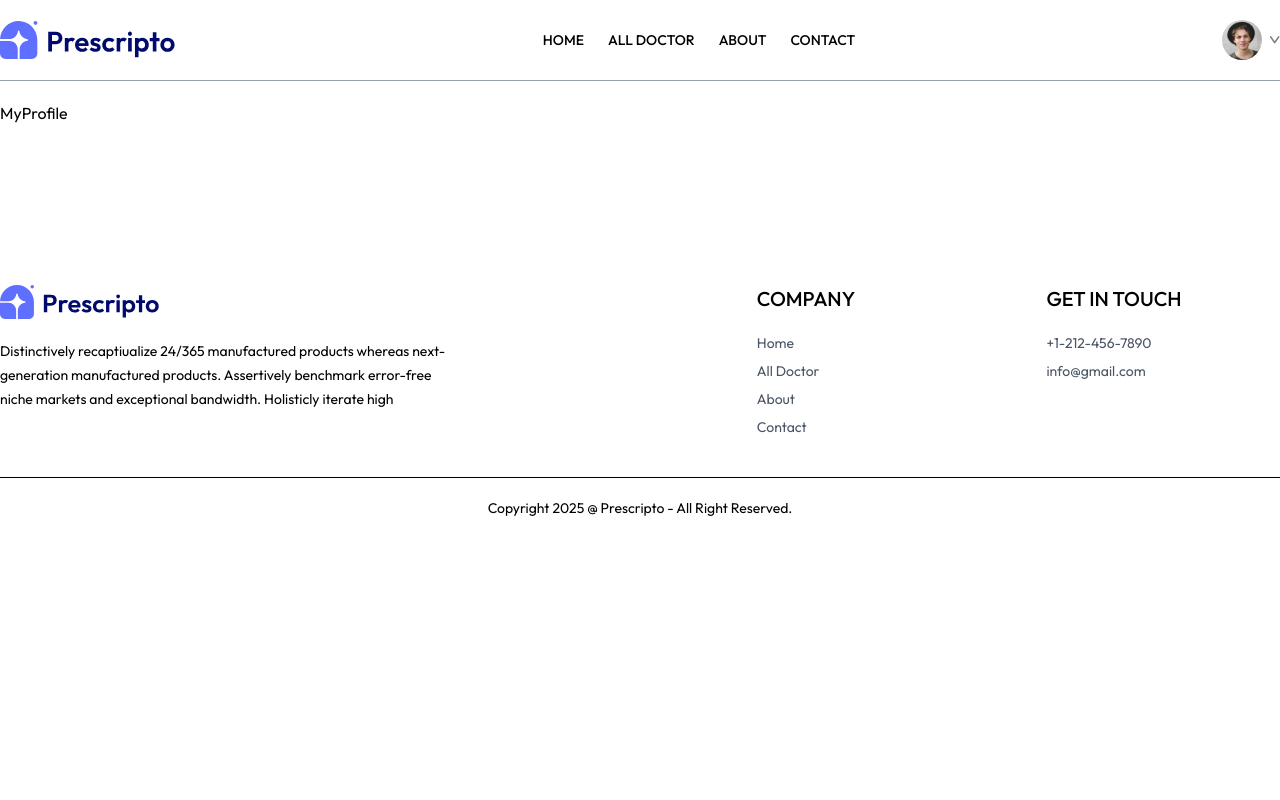
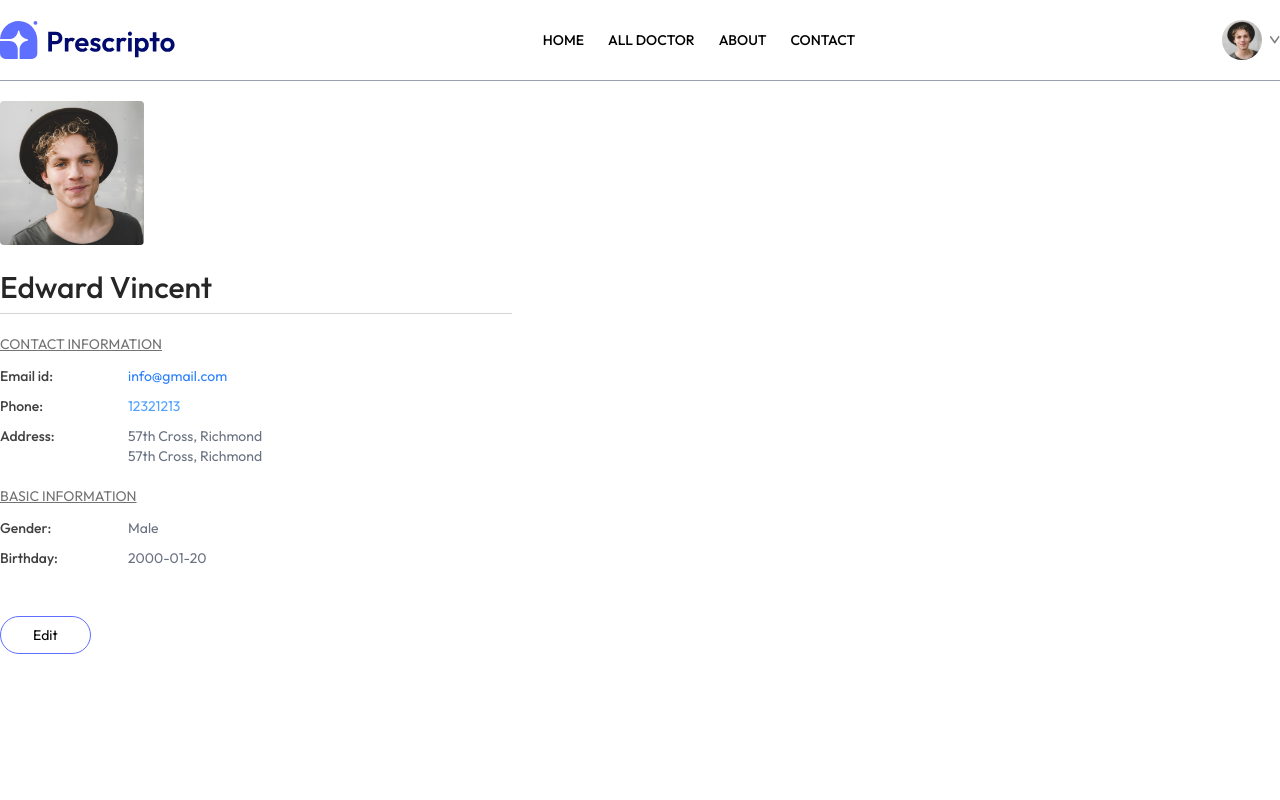
Before and after one commit to mdtayef001/Prescripto, a React (Vite) app in the folder client/: page /my-profile in a window 1280 px wide. Shown: the top 800 px of the page. Built offline with nearby package versions, Linux system fonts and the light colour scheme.

Commit message:
add the profile page

```diff
--- a/client/src/pages/My-Profile/MyProfile.jsx
+++ b/client/src/pages/My-Profile/MyProfile.jsx
@@ -1,7 +1,146 @@
-import React from "react";
+import { useState } from "react";
+import { assets } from "../../assets/assets_frontend/assets";
 
 const MyProfile = () => {
-  return <section>MyProfile</section>;
+  const [userData, setUserData] = useState({
+    name: "Edward Vincent",
+    image: assets.profile_pic,
+    email: "info@gmail.com",
+    phone: "12321213",
+    address: {
+      line1: "57th Cross, Richmond ",
+      line2: "57th Cross, Richmond ",
+    },
+    gender: "Male",
+    dob: "2000-01-20",
+  });
+
+  const [isEdit, setIsEdit] = useState(false);
+
+  return (
+    <section className="min-h-screen max-w-lg  flex flex-col gap-2 text-sm">
+      <img className="w-36 rounded  " src={userData.image} alt="" />
+      {isEdit ? (
+        <input
+          className="bg-gray-100 text-3xl font-medium max-w-60 mt-4 p-1 rounded"
+          type="text"
+          value={userData.name}
+          onChange={(e) =>
+            setUserData((prev) => ({ ...prev, name: e.target.value }))
+          }
+        />
+      ) : (
+        <p className="font-medium text-3xl text-neutral-800 mt-4">
+          {userData.name}
+        </p>
+      )}
+      <hr className="bg-zinc-300 h-[1px] border-none" />
+      <div>
+        <p className="text-neutral-500 underline mt-3">CONTACT INFORMATION</p>
+        <div className="grid grid-cols-[1fr_3fr] gap-y-2.5 mt-3 text-neutral-700">
+          <p className="font-medium">Email id:</p>
+          <p className="text-blue-500">{userData.email}</p>
+          <p className="font-medium">Phone:</p>
+          {isEdit ? (
+            <input
+              className="bg-gray-100 max-w-52 p-1 rounded"
+              type="text"
+              value={userData.phone}
+              onChange={(e) =>
+                setUserData((prev) => ({ ...prev, phone: e.target.value }))
+              }
+            />
+          ) : (
+            <p className="text-blue-400">{userData.phone}</p>
+          )}
+          <p className="font-medium">Address:</p>
+          {isEdit ? (
+            <p>
+              <input
+                className="bg-gray-100 max-w-52 p-1 rounded"
+                onChange={(e) =>
+                  setUserData((prev) => ({
+                    ...prev,
+                    address: { ...prev.address, line1: e.target.value },
+                  }))
+                }
+                value={userData.address.line1}
+                type="text"
+              />
+              <br className="my-3" />
+              <input
+                className="bg-gray-100 max-w-52 p-1 rounded "
+                onChange={(e) =>
+                  setUserData((prev) => ({
+                    ...prev,
+                    address: { ...prev.address, line2: e.target.value },
+                  }))
+                }
+                value={userData.address.line2}
+                type="text"
+              />
+            </p>
+          ) : (
+            <p className="text-gray-500">
+              {userData.address.line1}
+              <br />
+              {userData.address.line2}
+            </p>
+          )}
+        </div>
+      </div>
+      <div>
+        <p className="text-neutral-500 underline mt-3">BASIC INFORMATION</p>
+        <div className="grid grid-cols-[1fr_3fr] gap-y-2.5 mt-3 text-neutral-700">
+          <p className="font-medium">Gender: </p>
+          {isEdit ? (
+            <select
+              className="max-w-20 bg-gray-100 p-1 rounded"
+              onChange={(e) =>
+                setUserData((prev) => ({ ...prev, gender: e.target.value }))
+              }
+              value={userData.gender}
+            >
+              <option value="Male">Male</option>
+              <option value="Female">Female</option>
+            </select>
+          ) : (
+            <p className="text-gray-500">{userData.gender}</p>
+          )}
+          <p className="font-medium">Birthday:</p>
+          {isEdit ? (
+            <input
+              className="max-w-20 bg-gray-100 p-1 rounded"
+              type="date"
+              onChange={(e) =>
+                setUserData((prev) => ({ ...prev, dob: e.target.value }))
+              }
+            />
+          ) : (
+            <p className="text-gray-500">{userData.dob}</p>
+          )}
+        </div>
+      </div>
+
+      <div className="mt-10">
+        {isEdit ? (
+          <button
+            className="border border-primary px-8 py-2 rounded-full cursor-pointer hover:bg-primary hover:text-white transition-all duration-300"
+            onClick={() => setIsEdit(false)}
+          >
+            Save Information
+          </button>
+        ) : (
+          <button
+            className="border border-primary px-8 py-2 rounded-full cursor-pointer hover:bg-primary hover:text-white transition-all duration-300"
+            onClick={() => setIsEdit(true)}
+          >
+            Edit
+          </button>
+        )}
+      </div>
+    </section>
+  );
 };
 
 export default MyProfile;
```
